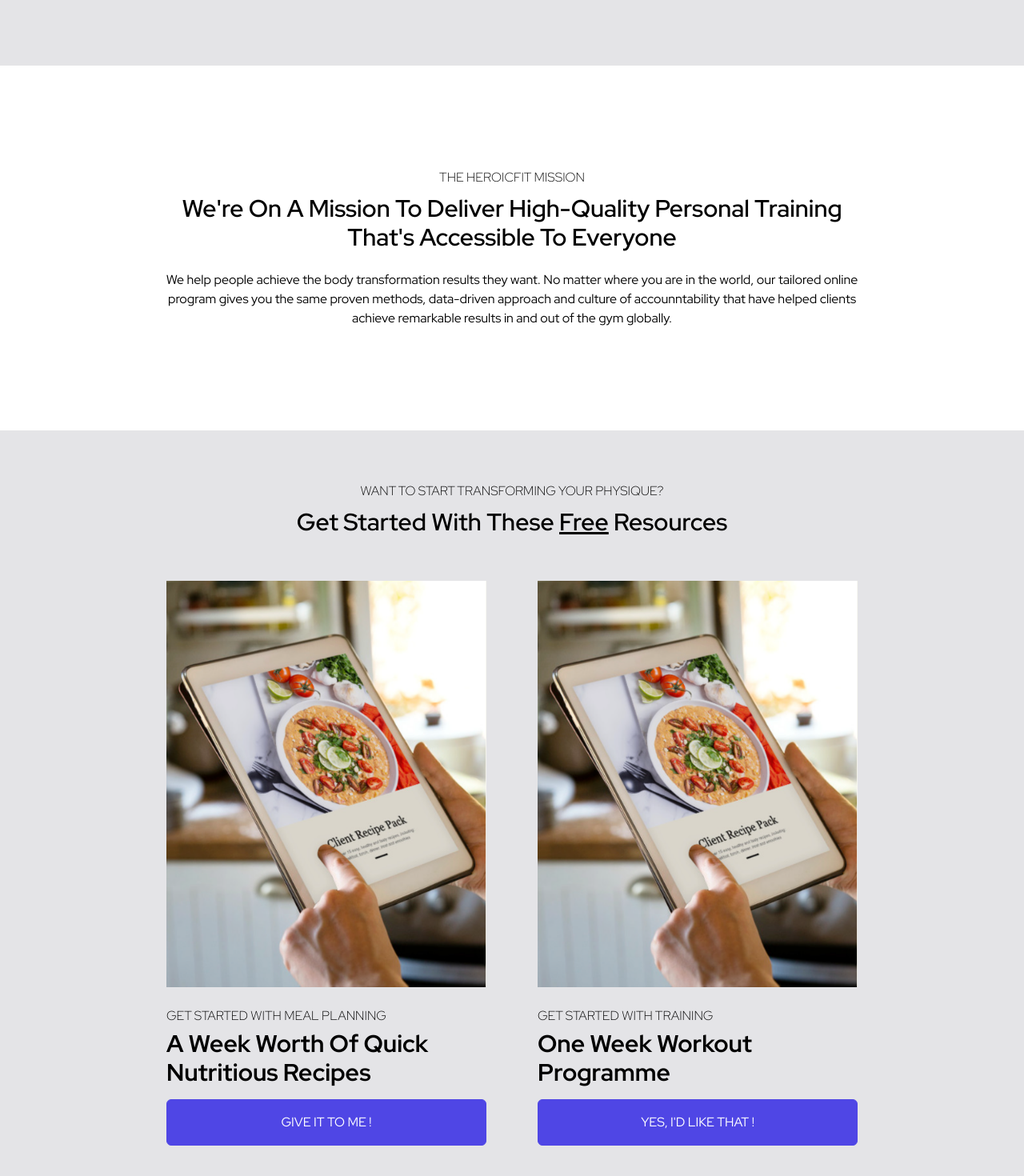
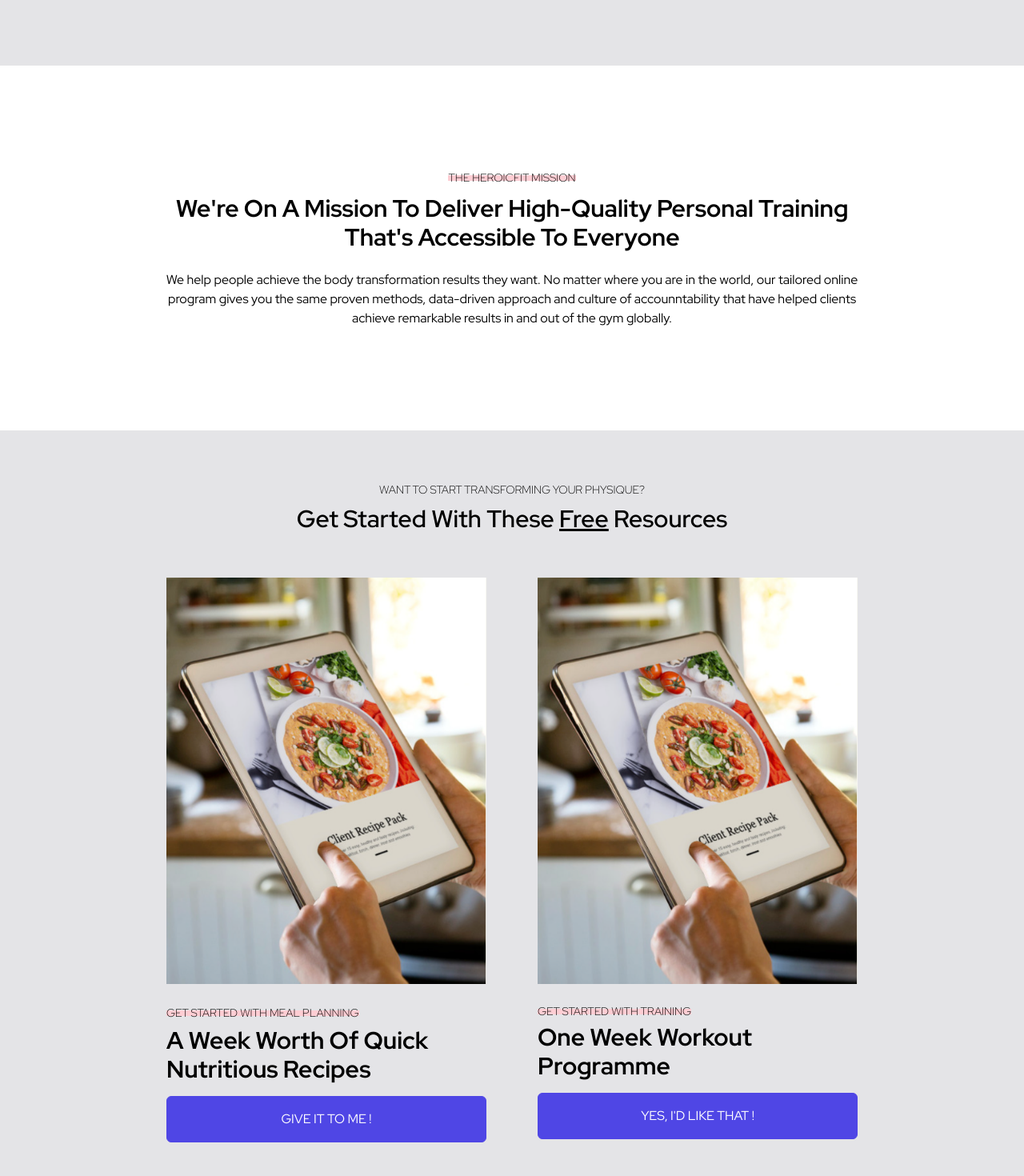
Before and after one commit to thuannguyen88/heroicfit, a React (Create React App) app: page / in a window 1280 px wide. Shown: the part 718-2188 px from the top of the page at 80% size. Built offline with nearby package versions, Linux system fonts and the light colour scheme.

Commit message:
added spans with bg-color styling using inline block

```diff
--- a/src/components/About.jsx
+++ b/src/components/About.jsx
@@ -3,10 +3,12 @@ import React from "react";
 export default function About() {
   return (
     <div className="w-full my-32">
-      <div className="max-w-[1000px] mx-auto px-14">
-        <div className="text-center">
-          <p className="text-1xl font-light">THE HEROICFIT MISSION</p>
-          <h2 className="text-3xl font-semibold mt-2">
+      <div className="flex flex-col max-w-[1000px] mx-auto px-14">
+        <div className="text-center ">
+          <p className="inline-block font-light text-sm leading-[7px] bg-rose-200">
+            THE HEROICFIT MISSION
+          </p>
+          <h2 className="text-3xl font-bold mt-2">
             We're On A Mission To Deliver High-Quality Personal Training That's
             Accessible To Everyone
           </h2>
--- a/src/components/FreeResources.jsx
+++ b/src/components/FreeResources.jsx
@@ -1,13 +1,12 @@
 import React from "react";
 import freeResourceRecipeImage from "../assets/recipe-pack-1.png";
-import freeResourceRecipeImageTwo from "../assets/recipe-pack-2.png";
 
 export default function FreeResources() {
   return (
     <div className="w-full  bg-zinc-200 flex flex-col justify-between">
       <div className="flex flex-col justify-center my-16 mx-auto px-14 max-w-[1000px]">
         <div className="text-center">
-          <p className="text-1xl font-light">
+          <p className="font-light text-sm">
             WANT TO START TRANSFORMING YOUR PHYSIQUE?
           </p>
           <h2 className="text-3xl font-semibold mt-2">
@@ -17,10 +16,12 @@ export default function FreeResources() {
           </h2>
         </div>
         <div className="flex flex-col md:flex-row justify-between">
-          <div className="flex flex-col items-left  mt-10 mb-4 mx-auto max-w-[400px]">
+          <div className="flex flex-col mt-10 mb-4 mx-auto max-w-[400px]">
             <img src={freeResourceRecipeImage} alt="/" className="mt-4"></img>
-            <p className="text-1xl font-light mt-6">
-              GET STARTED WITH MEAL PLANNING
+            <p className="mt-6">
+              <span className="inline-block font-light text-sm leading-[7px] bg-rose-200 ">
+                GET STARTED WITH MEAL PLANNING
+              </span>
             </p>
             <h2 className="text-3xl font-bold mt-1 mb-4">
               A Week Worth Of Quick Nutritious Recipes
@@ -29,8 +30,10 @@ export default function FreeResources() {
           </div>
           <div className="flex flex-col items-left mt-10 mb-4 mx-auto max-w-[400px] md:ml-16">
             <img src={freeResourceRecipeImage} alt="/" className="mt-4"></img>
-            <p className="text-1xl font-light mt-6">
-              GET STARTED WITH TRAINING
+            <p className="text-sm font-light mt-6">
+              <span className="inline-block font-light text-sm leading-[7px] bg-rose-200 ">
+                GET STARTED WITH TRAINING
+              </span>
             </p>
             <h2 className="text-3xl font-bold mt-1 mb-4">
               One Week Workout Programme
```
